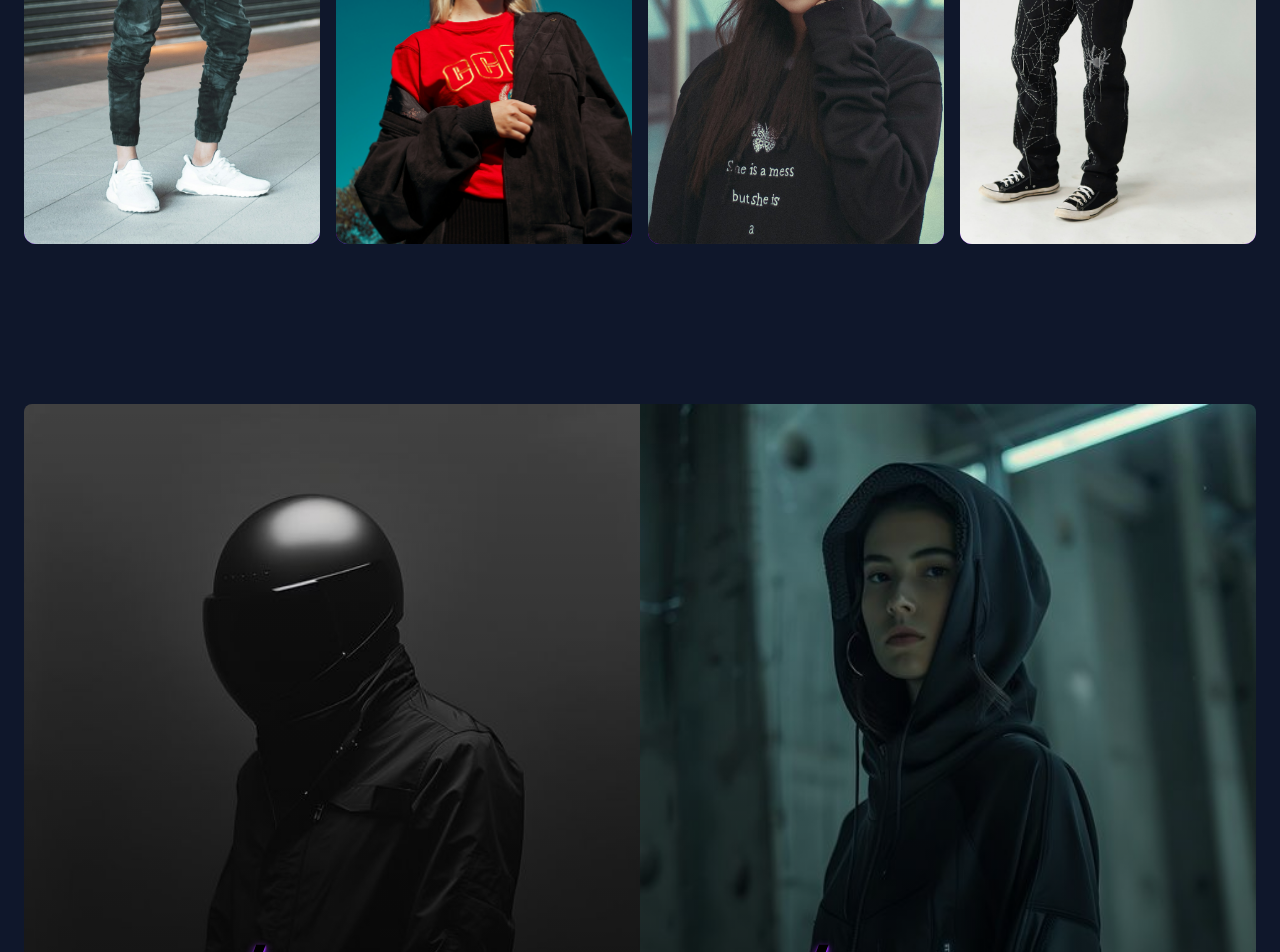
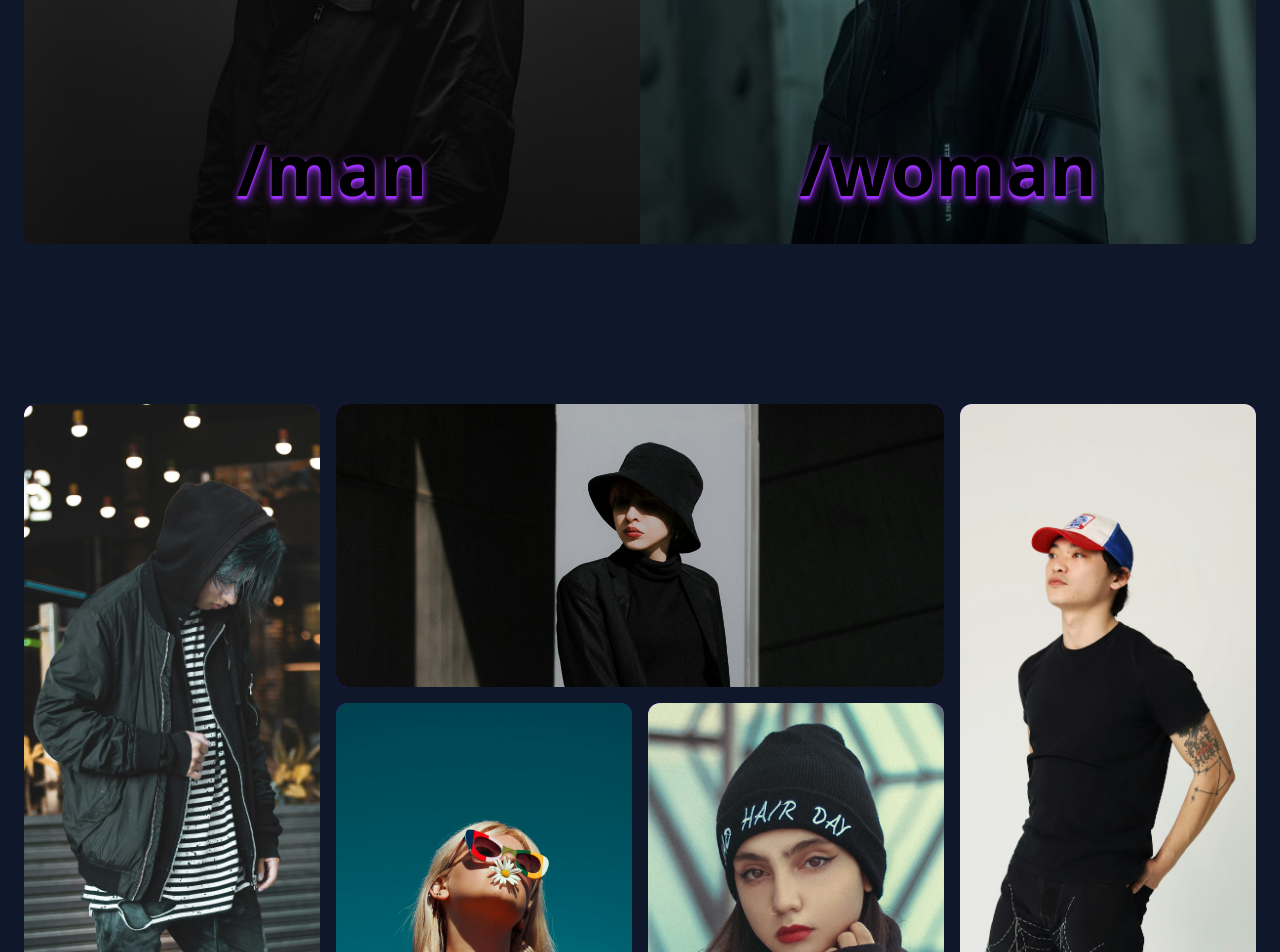
Before and after one commit to Hanvegas/E-Commerce, a Next.js app: page / in a window 1280 px wide. Shown: the part 1980-2932 px from the top of the page. Built offline with nearby package versions, Linux system fonts and the light colour scheme.

Commit message:
Revision Size Bento and Layout Position in Homepage

```diff
--- a/src/app/page.tsx
+++ b/src/app/page.tsx
@@ -62,6 +62,11 @@ export default function Home() {
         <CardItem title="Leather Jacket" price="450.000 IDR" imageSrc="/images/clothes/jacket.png" />
       </CatalogSection>
 
+      <CategorySection>
+        <CardCategory href='/man' image='/images/categories/man.jpeg' text='/man' rounded='rounded-l-lg' />
+        <CardCategory href='/woman' image='/images/categories/woman.jpeg' text='/woman' rounded='rounded-r-lg' />
+      </CategorySection>
+
       <BentoSection>
         <BentoBox col={3} row={12} rounded="xl" className="relative">
           <Image src="/images/artists/fashion1.jpg" alt="image" fill className="object-cover rounded-xl" />
@@ -79,10 +84,6 @@ export default function Home() {
           <Image src="/images/artists/fashion5.jpg" alt="image" fill className="object-cover rounded-xl" />
         </BentoBox>
       </BentoSection>
-      <CategorySection>
-        <CardCategory href='/man' image='/images/categories/man.jpeg' text='/man' rounded='rounded-l-lg' />
-        <CardCategory href='/woman' image='/images/categories/woman.jpeg' text='/woman' rounded='rounded-r-lg' />
-      </CategorySection>
 
       <CatalogSection text="Latest Products" level={3}>
         <CardItem title="Casual Shirt" price="150.000 IDR" imageSrc="/images/clothes/tshirt.png" />
--- a/src/components/section/bento-section.tsx
+++ b/src/components/section/bento-section.tsx
@@ -7,7 +7,7 @@ type BentoSectionProps = {
 
 export default function BentoSection({children}: BentoSectionProps) {
       return (
-            <section className='flex items-center justify-center w-full h-160 my-20 px-6'>
+            <section className='flex items-center justify-center w-full h-220 my-20 px-6'>
                   <div className='grid grid-cols-12 grid-rows-12 gap-4 h-full w-full'>
                         {children}
                   </div>
```
